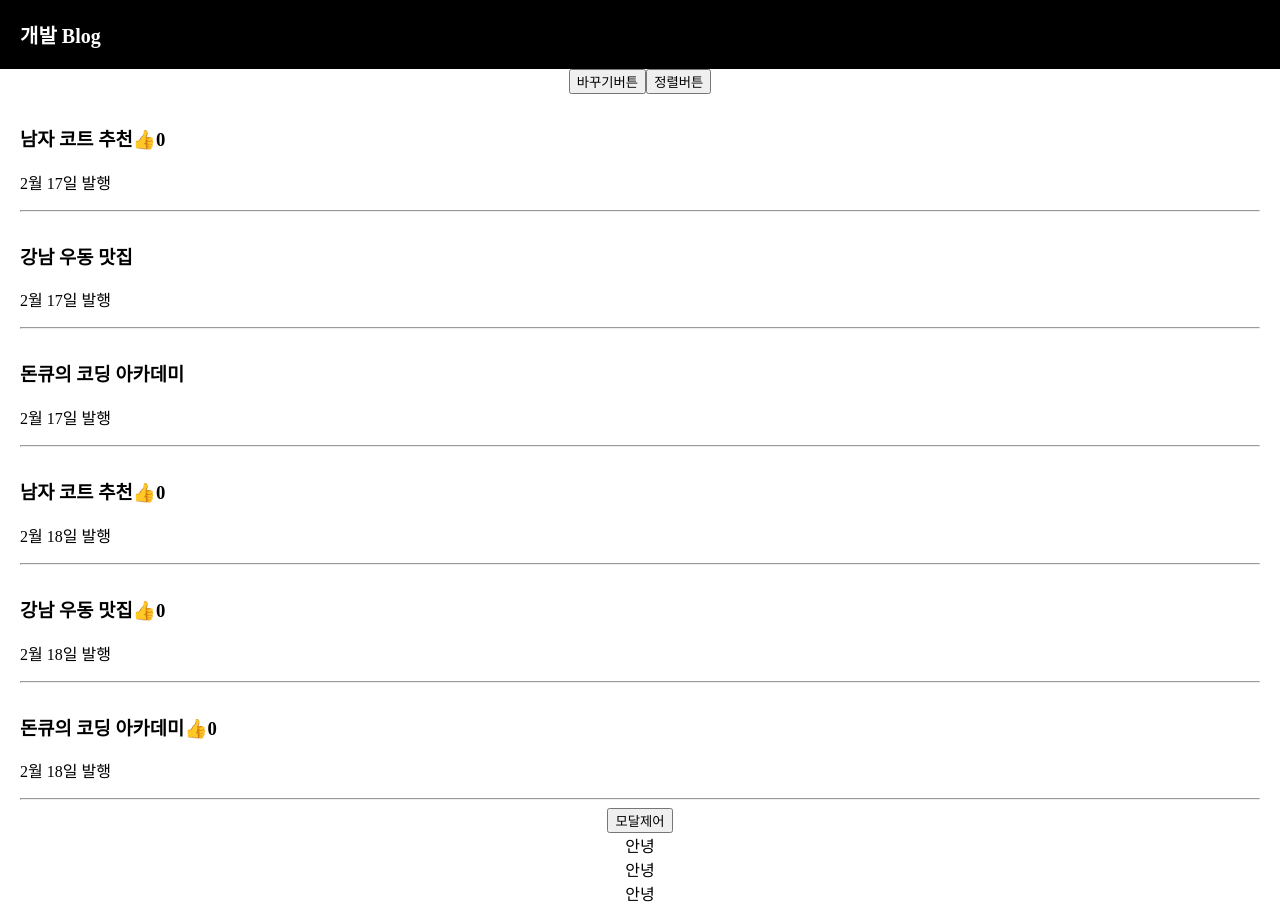
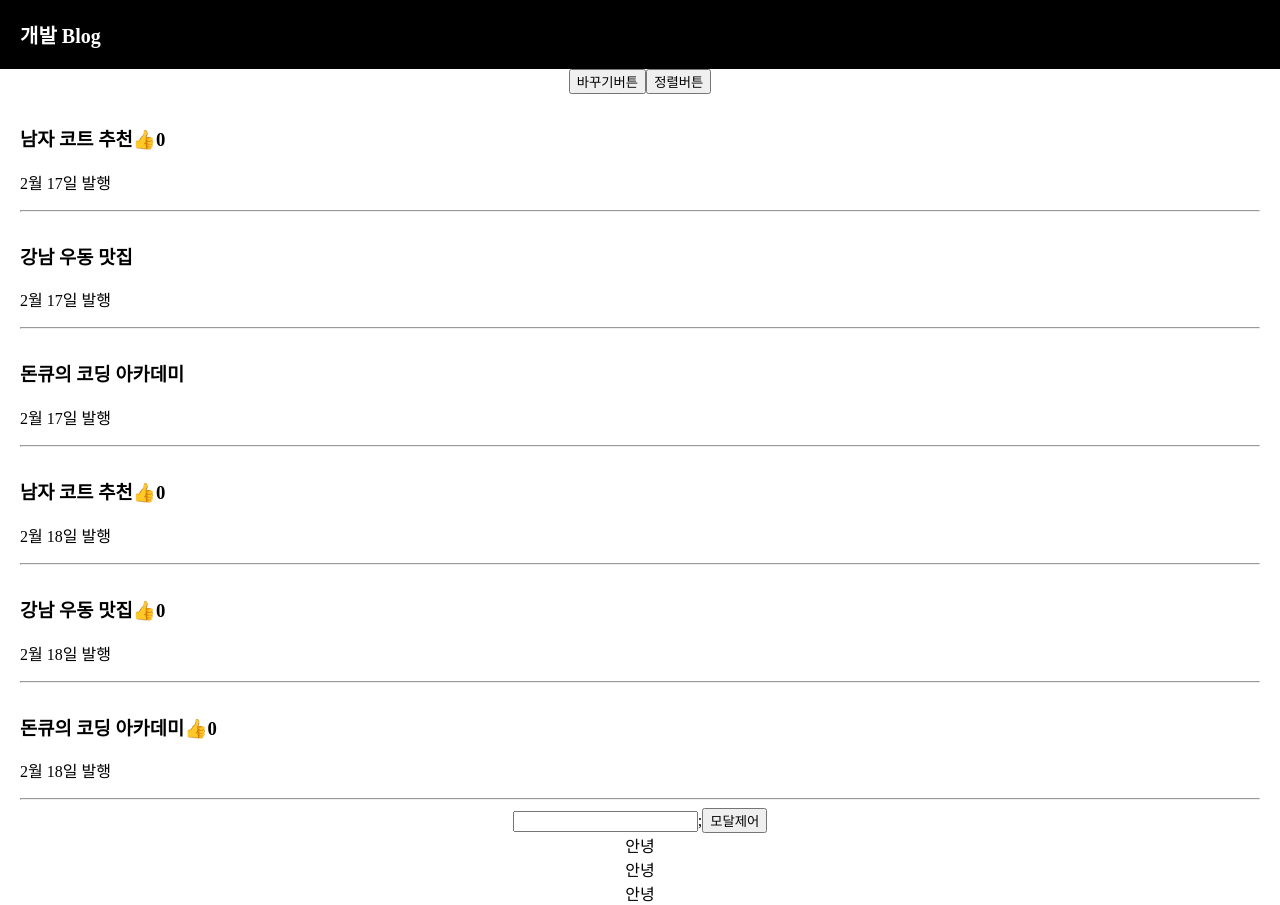
Before and after one commit to donqlee/react, a React (Create React App) app in the folder blog/: page / in a window 1280 px wide. Shown: the top 905 px of the page. Built offline with nearby package versions, Linux system fonts and the light colour scheme.

Commit message:
props, input 기능 스터디

```diff
--- a/blog/src/App.js
+++ b/blog/src/App.js
@@ -9,6 +9,8 @@ function App() {
     "돈큐의 코딩 아카데미",
   ]);
   let [따봉, 따봉변경] = useState(0);
+  let [누른제목, 누른제목변경] = useState(0);
+  let [입력값, 입력값변경] = useState("");
 
   // [a (남자 코트 추천), b (남자 코트 추천 state 정정해주는 함수)]
   // state 는
@@ -103,10 +105,14 @@ function App() {
         <p>2월 17일 발행</p>
         <hr></hr>
       </div>
-      {글제목.map((a, i) => {
+      {글제목.map(function (a, i) {
         return (
-          <div className="list">
-            <h3>
+          <div className="list" key={i}>
+            <h3
+              onClick={() => {
+                누른제목변경(i);
+              }}
+            >
               {a}
               <span
                 onClick={() => {
@@ -122,21 +128,26 @@ function App() {
           </div>
         );
       })}
-
-      {/* HTML을 한단어로 줄여서 쓸수 있는 방법: 리액트의 Component 문법 */}
+      {입력값}
+      <input
+        onChange={(e) => {
+          입력값변경(e.target.value);
+        }}
+      ></input>
+      ;{/* HTML을 한단어로 줄여서 쓸수 있는 방법: 리액트의 Component 문법 */}
       {/* Componet 유의 사항
       1. 이름은 대문자
       2. return() 안에 있는건 태그 하나로 묶어야함 -> return() 내부를 묵을때 의미없는 <div> 쓰기 싫으면 <> </> 이걸쓴다 */}
-
       {/* 어떤걸 Component로 만드는게 좋을까
       - 반복출현하는 HTML 덩어리들
       - 자주 변경되는 HTML UI들
       - 다른 페이지 만들때도 컴포넌트로 만듬 */}
-
       {/* jsx에서는 if문을 삼항연산자로 주로 쓴다.
       1<3 ? console.log('맞아요') : console.log('틀려요')
       참일 경우 맞아요, 거짓일 경우 틀려요를 뱉는다*/}
-      {modal === true ? <Modal></Modal> : null}
+      {modal === true ? (
+        <Modal 글제목={글제목} 누른제목={누른제목}></Modal>
+      ) : null}
       <button onClick={모달창제어}>모달제어</button>
       {반복된UI()}
       {/* 일반적인 반복문 쓰는법  */}
@@ -144,14 +155,17 @@ function App() {
   );
 }
 
-function Modal() {
+function Modal(props) {
   return (
     <div className="modal">
-      <h2>제목</h2>
+      <h2>{props.글제목[props.누른제목]}</h2>
       <p>날짜</p>
       <p>상세내용</p>
     </div>
   );
+  // props로 자식에게 state  전해주는법
+  // 1. <자식컴포넌트 작명={state명}/>
+  // 2. 자식컴포넌트에서 props 파라미터 입력 후 사용
 }
 
 export default App;
```
